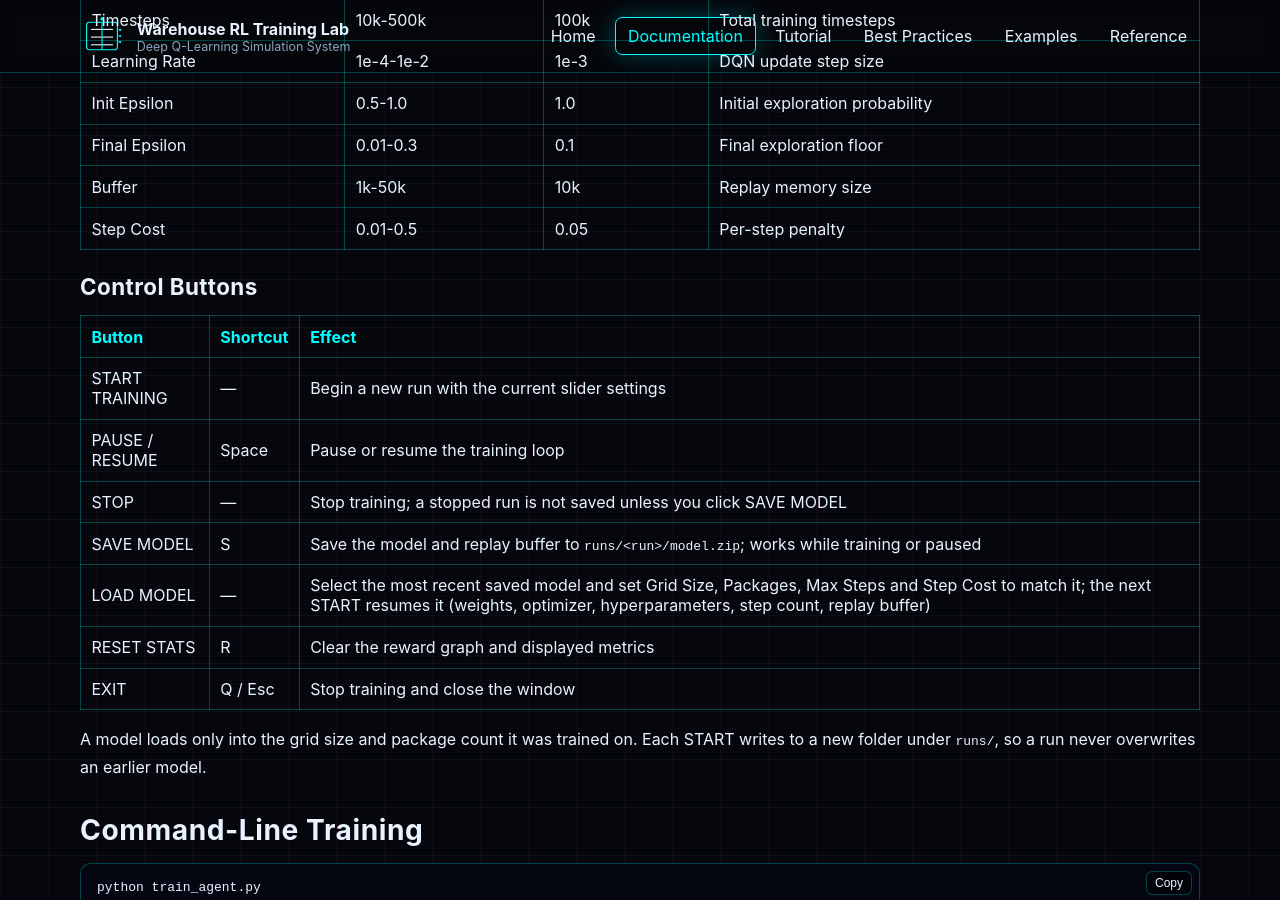
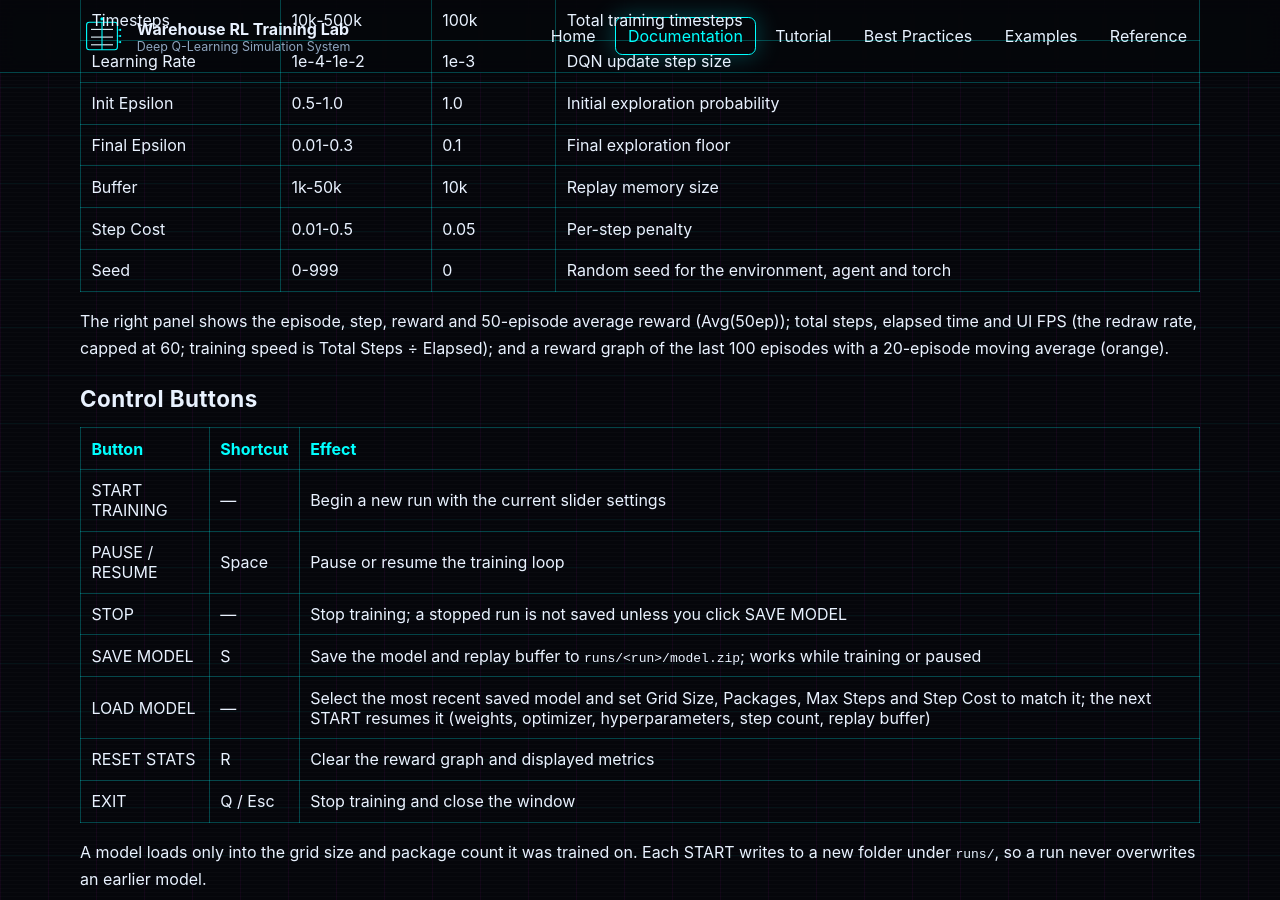
Before and after one commit to ordocaelum/warehouse-rl-demo, a Jekyll site: the page built from docs/docs/documentation.html, in a window 1280 px wide and 900 px high, scrolled down 921 px. Built offline with Jekyll 4.4.1, drawn with Linux system fonts in a browser that asks for light colours.

Commit message:
Pages: dashboard metrics and the Seed slider as the code has them
Code taken as correct (ui_dashboard.py).

- docs/best-practices.html, "Low FPS during training": UI FPS is the
  dashboard's redraw rate (capped at 60), not training speed. Retitled
  "Training seems slow" and pointed at Total Steps / Elapsed.
- docs/tutorial.html: the reward graph's orange line is a 20-episode
  moving average, not 50 (the separate Avg(50ep) readout is 50).
- index.html and docs/best-practices.html, "Ignoring the moving
  average": name the orange line as the 20-episode average.
- index.html and docs/documentation.html slider tables: added the Seed
  slider (0-999, default 0), which the dashboard has.
- docs/documentation.html: described the right-panel readouts
  (Avg(50ep), UI FPS, 100-episode graph with 20-episode average).

Co-Authored-By: Claude Opus 5.5 <noreply@anthropic.com>

```diff
--- a/docs/docs/best-practices.html
+++ b/docs/docs/best-practices.html
@@ -96,8 +96,8 @@ toc:
     <p>Lower difficulty, increase timesteps, and verify training loop is actively running.</p>
   </details>
   <details class="collapsible">
-    <summary>Low FPS during training</summary>
-    <p>Reduce map size or package count, and close competing CPU-intensive applications.</p>
+    <summary>Training seems slow</summary>
+    <p>Measure it first: training speed is <strong>Total Steps &divide; Elapsed</strong> in the PERFORMANCE panel. <strong>UI FPS</strong> is how often the dashboard redraws (capped at 60); it does not measure training speed. To finish sooner, lower Timesteps or use an easier configuration, which needs fewer timesteps to learn, and close CPU-intensive applications.</p>
   </details>
 </section>
 
@@ -107,7 +107,7 @@ toc:
     <article class="callout"><strong>Jumping to hard tasks too early</strong><p>Begin with foundational settings and scale gradually.</p></article>
     <article class="callout"><strong>Changing parameters mid-run</strong><p>Sliders moved during a run apply only at the next START. STOP, adjust, then START, which begins a new run.</p></article>
     <article class="callout"><strong>Expecting immediate convergence</strong><p>Allow sufficient episodes before evaluating quality.</p></article>
-    <article class="callout"><strong>Ignoring moving average</strong><p>Track trend line, not noisy episode spikes.</p></article>
+    <article class="callout"><strong>Ignoring moving average</strong><p>Track the orange 20-episode moving average, not noisy episode spikes.</p></article>
   </div>
 </section>
 
--- a/docs/docs/documentation.html
+++ b/docs/docs/documentation.html
@@ -47,9 +47,11 @@ pip install -r requirements.txt" %}
         <tr><td>Final Epsilon</td><td>0.01-0.3</td><td>0.1</td><td>Final exploration floor</td></tr>
         <tr><td>Buffer</td><td>1k-50k</td><td>10k</td><td>Replay memory size</td></tr>
         <tr><td>Step Cost</td><td>0.01-0.5</td><td>0.05</td><td>Per-step penalty</td></tr>
+        <tr><td>Seed</td><td>0-999</td><td>0</td><td>Random seed for the environment, agent and torch</td></tr>
       </tbody>
     </table>
   </div>
+  <p>The right panel shows the episode, step, reward and 50-episode average reward (Avg(50ep)); total steps, elapsed time and UI FPS (the redraw rate, capped at 60; training speed is Total Steps &divide; Elapsed); and a reward graph of the last 100 episodes with a 20-episode moving average (orange).</p>
   <h3>Control Buttons</h3>
   <div class="table-wrap">
     <table>
--- a/docs/docs/tutorial.html
+++ b/docs/docs/tutorial.html
@@ -48,7 +48,7 @@ toc:
   <h2>Expected Results and Learning Curves</h2>
   <p>As environment complexity rises, absolute average reward declines while policy quality can still improve. Focus on moving-average trend direction instead of raw single-episode values.</p>
   <div class="callout">
-    <strong>Signal to track:</strong> 50-episode moving average should rise or stabilize at each stage before progression.
+    <strong>Signal to track:</strong> the 20-episode moving average (the orange line in the reward graph) should rise or stabilize at each stage before progression.
   </div>
 </section>
 
--- a/docs/index.html
+++ b/docs/index.html
@@ -156,6 +156,7 @@
                             <tr><td>Final Epsilon</td><td>0.01-0.3</td><td>0.1</td><td>Ending exploration rate</td></tr>
                             <tr><td>Buffer (k)</td><td>1k-50k</td><td>10k</td><td>Replay buffer size</td></tr>
                             <tr><td>Step Cost</td><td>0.01-0.5</td><td>0.05</td><td>Per-step reward penalty</td></tr>
+                            <tr><td>Seed</td><td>0-999</td><td>0</td><td>Random seed for the environment, agent and torch</td></tr>
                         </tbody>
                     </table>
 
@@ -298,7 +299,7 @@
                             </div>
                             <div class="mistake">
                                 <h4>Mistake 4: Ignoring the Moving Average</h4>
-                                <p>Watch the orange trend line, not the noisy blue episode rewards.</p>
+                                <p>Watch the orange trend line (20-episode moving average), not the noisy blue episode rewards.</p>
                             </div>
                         </div>
                     </div>
```
